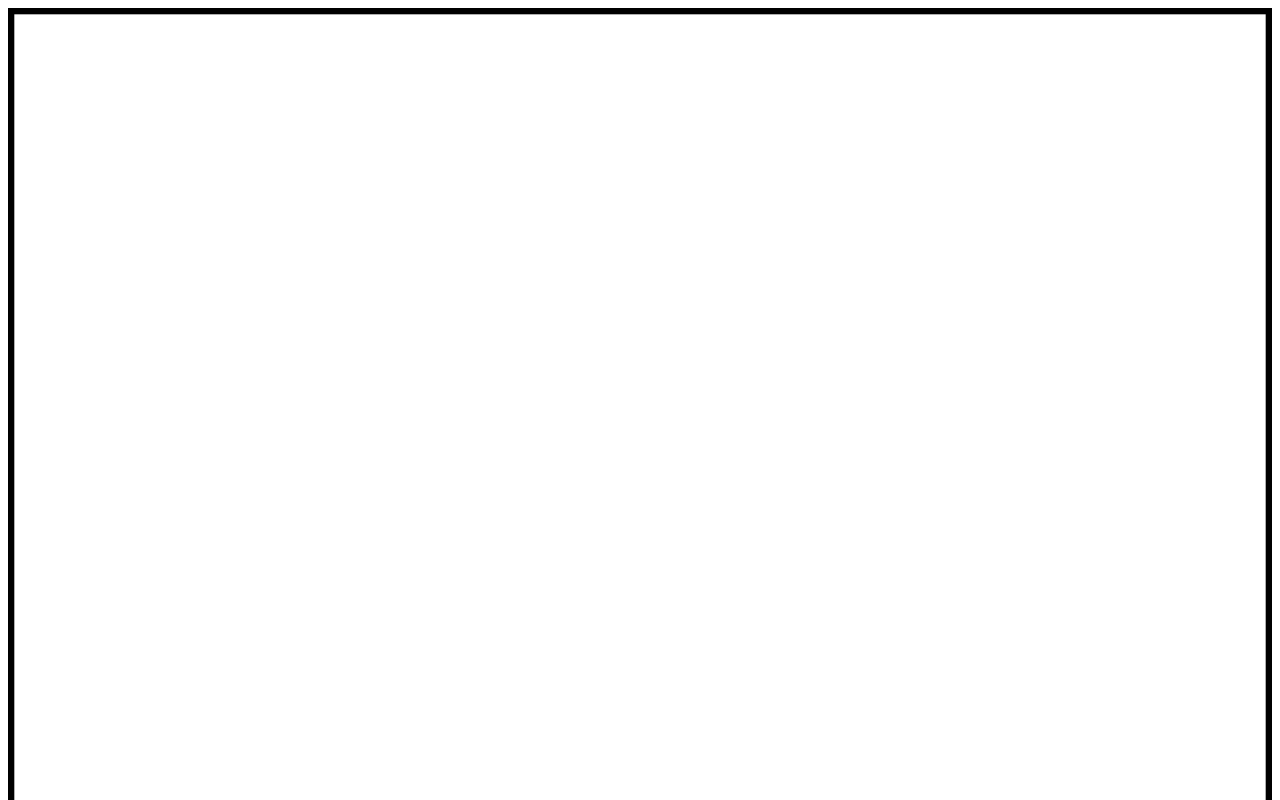
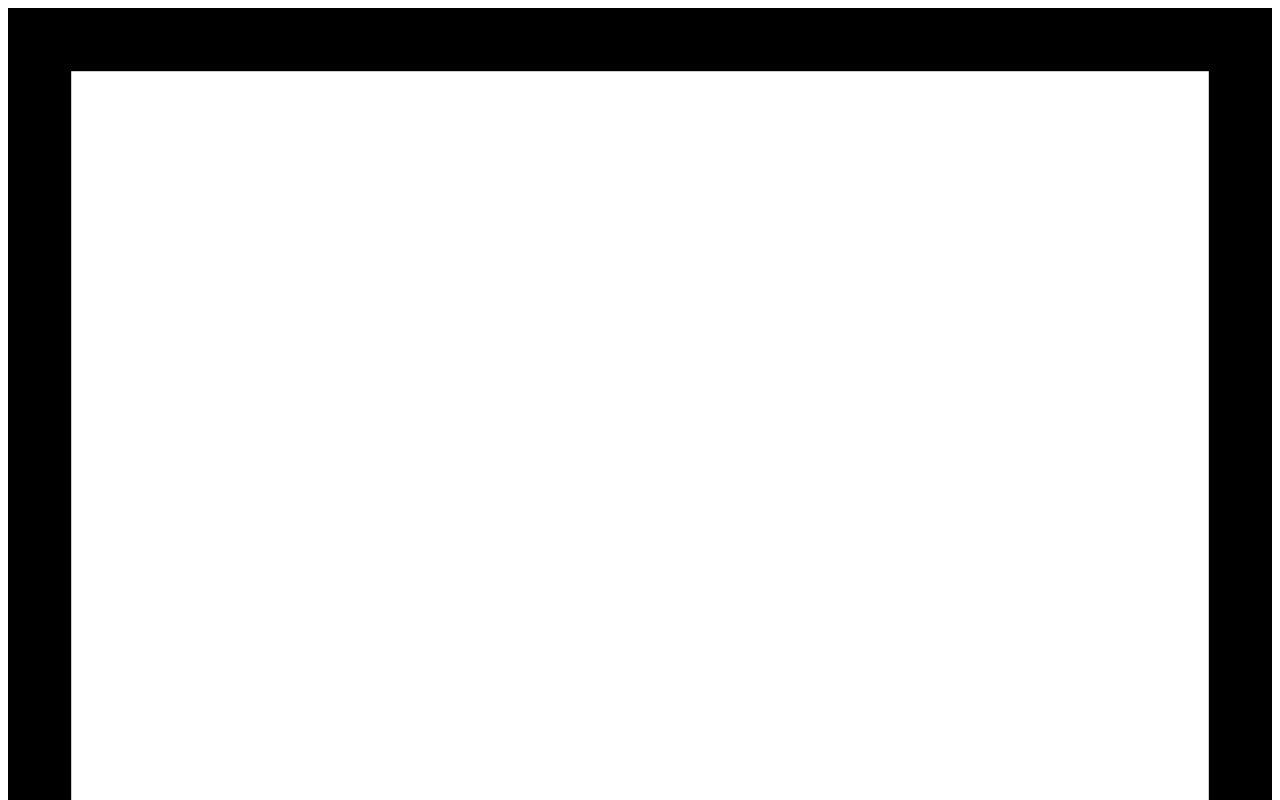
Before and after one commit to MONOIDENDOFUNCTOR/GRID, a plain HTML site: page index.html in a window 1280 px wide. Shown: the top 800 px of the page. Drawn offline with Linux system fonts and the light colour scheme.

Commit message:
Update index.html

```diff
--- a/index.html
+++ b/index.html
@@ -2,7 +2,7 @@
 <html>
 <body>
   <svg viewBox="-0 0 100 100" preserveAspectRatio="xMidYMid meet" width="100%" height="100%" id="svg">
-    <rect x="0" y="0" width="100" height="100" stroke="black" stroke-width="1" fill="none" />
+    <rect x="0" y="0" width="100" height="100" stroke="black" stroke-width="10" fill="none" />
   </svg>
 </body>
 </html>
```
